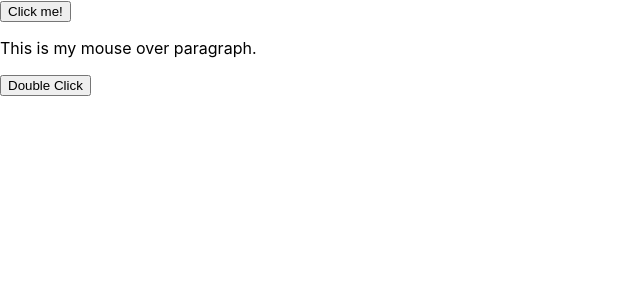
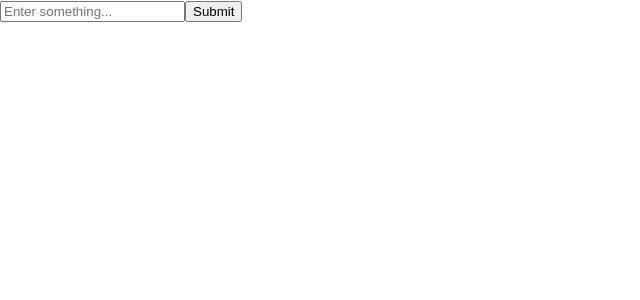
Before and after one commit to mayank-sharma-12/ReactJs-Practice, a React (Create React App) app: page / in a window 1280 px wide. Shown: the top 300 px of the page, without its empty margins (0-640 px from the left). Built offline with nearby package versions, Linux system fonts and the light colour scheme.

Commit message:
Successfully Learned about Event Object

```diff
--- a/src/App.js
+++ b/src/App.js
@@ -1,11 +1,11 @@
 import logo from "./logo.svg";
 import "./App.css";
-import Button from "./component/Button";
+import Form from "./component/Form";
 
 function App() {
   return (
     <div>
-      <Button />
+      <Form />
     </div>
   );
 }
--- a/src/component/Button.js
+++ b/src/component/Button.js
@@ -1,10 +1,10 @@
 import React from "react";
 
-function handleConsole() {
+function handleClick() {
   console.log("Hello There!");
 }
 
-function handlePrint(){
+function handleMouseOver(){
     console.log("Bye Bye!");
 }
 
@@ -15,8 +15,8 @@ function handleDblClick(){
 function Button() {
   return (
     <>
-      <button onClick={handleConsole}>Click me!</button>
-      <p onMouseOver={handlePrint}>This is my mouse over paragraph.</p>
+      <button onClick={handleClick}>Click me!</button>
+      <p onMouseOver={handleMouseOver}>This is my mouse over paragraph.</p>
       <button onDoubleClick={handleDblClick}>Double Click</button>
     </>
   );
--- /dev/null
+++ b/src/component/Form.js
@@ -0,0 +1,17 @@
+import React from 'react'
+
+function handleFormSubmit(event){
+    event.preventDefault();
+    console.log("Form is submitted");
+}
+
+function Form() {
+    return(
+        <form onSubmit={handleFormSubmit}>
+            <input placeholder="Enter something..." />
+            <button>Submit</button>
+        </form>
+    )
+}
+
+export default Form;
```
